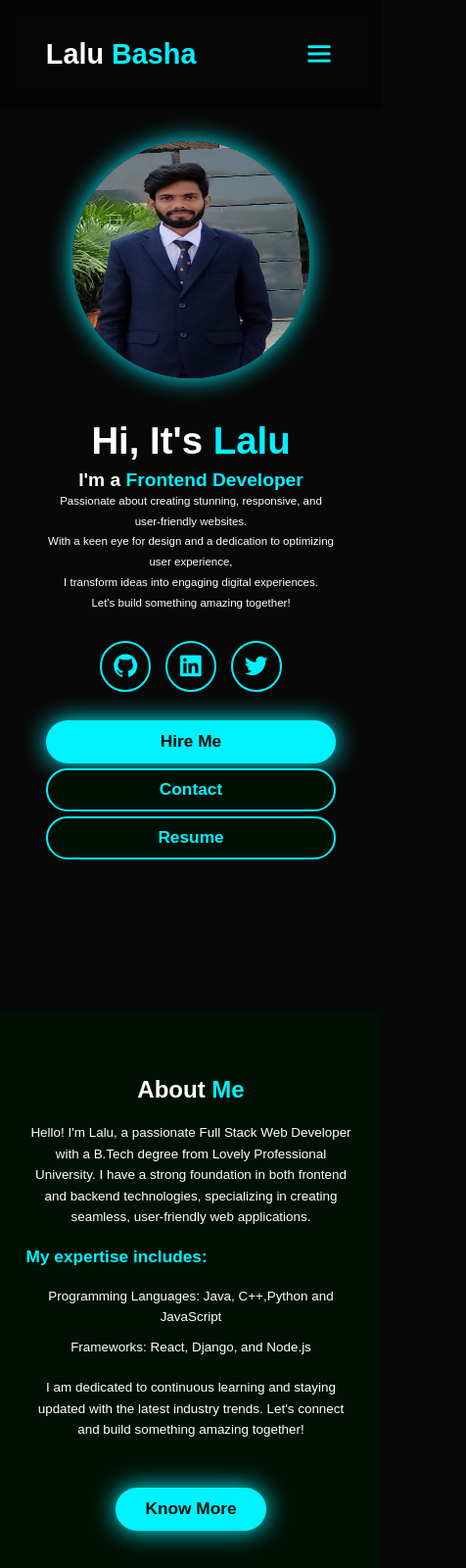
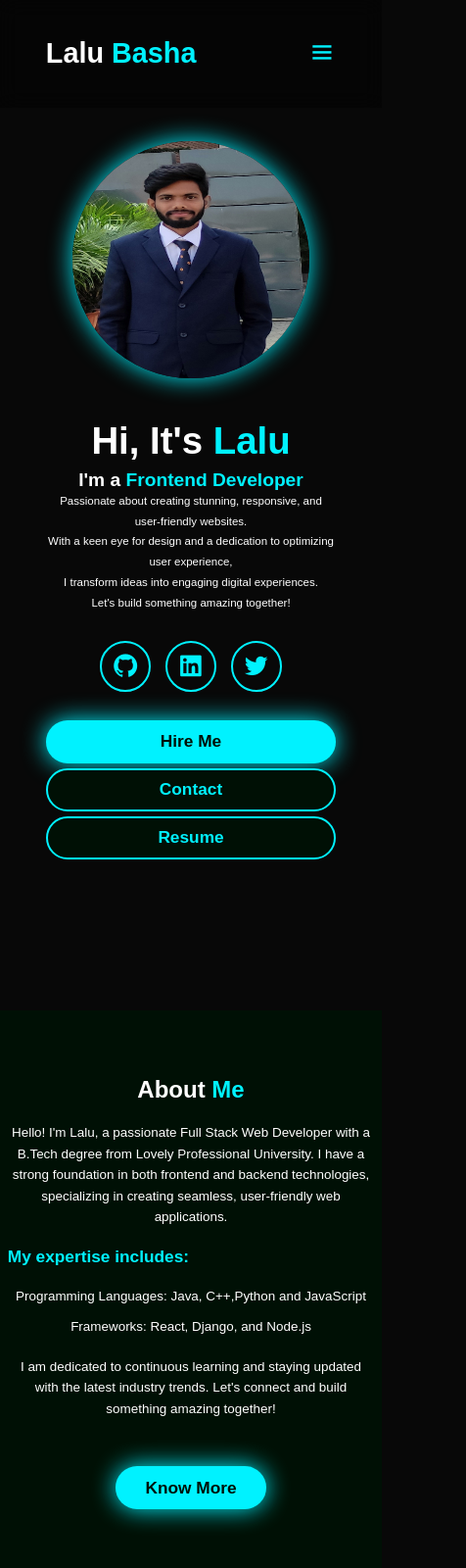
Before and after one commit to Lalubasha/MyPortfolio, a plain HTML site: page index.html in a window 390 px wide. Shown: the top 1600 px of the page at 98% size, 476 px wide, since content can reach past the window. Drawn offline with nearby package versions, Linux system fonts and the light colour scheme.

Commit message:
Portfolio Done

```diff
--- a/style.css
+++ b/style.css
@@ -282,7 +282,7 @@
 }
 
 ::-webkit-scrollbar{
-  width: 20px;
+  width: 18px;
 }
 ::-webkit-scrollbar-thumb{
   background-color: var(--main-color);
@@ -296,7 +296,7 @@
 /* Project css */
 .heading{
   text-align: center;
-  font-size: 7rem;
+  font-size: 5rem;
   margin: 5rem 0;
 }
 .projects{
@@ -425,6 +425,7 @@
   padding: 5rem;
 }
 
+
 .certification-info i {
   font-size: 8rem;
 }
@@ -510,6 +511,7 @@
 @media (max-width: 1024px) {
   #menu-icon {
     display: block;
+    font-size: 3rem;
     cursor: pointer; /* Added cursor pointer for better UX */
   }
 
@@ -555,6 +557,7 @@
   }
 
   .about {
+
     flex-direction: column-reverse;
     text-align: center;
     padding: 5rem 2%; /* Adjusted padding for better spacing */
@@ -571,7 +574,7 @@
   }
 
   .about-content {
-    max-width: 90%; /* Adjusted max-width for better content layout */
+    max-width: 100%; /* Adjusted max-width for better content layout */
   }
 
   .Contact form {
```
